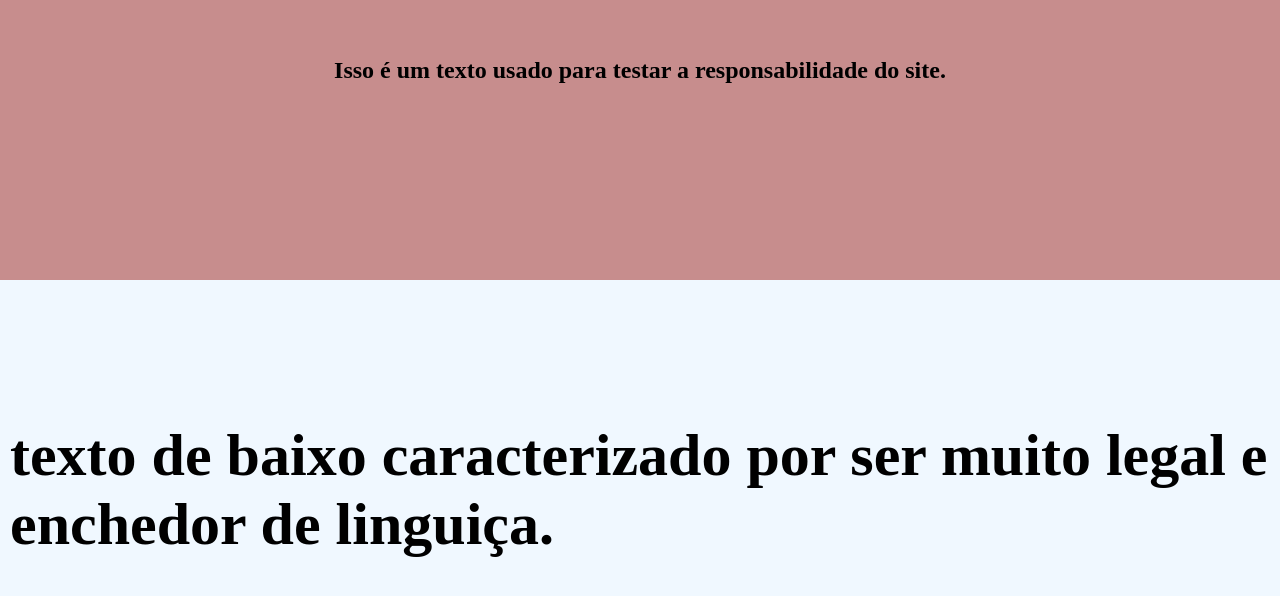
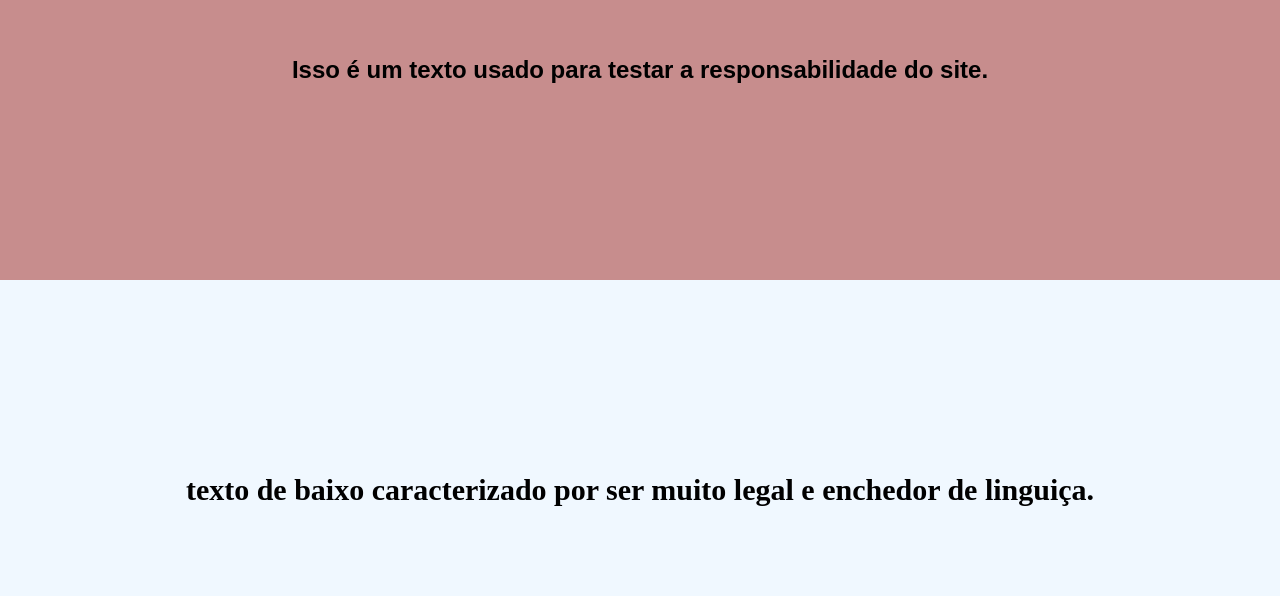
Before and after one commit to joannc07/texto-responsivo, a plain HTML site: page index.html in a window 1280 px wide. Shown: the part 140-736 px from the top of the page. Drawn offline with Linux system fonts and the light colour scheme.

Commit message:
atualização

```diff
--- a/style.css
+++ b/style.css
@@ -22,9 +22,10 @@ section{
 }
 
 .cima h2{
-    font-size: cima(20px,2vw);
+    font-size: cima(10px,1vw);
+    font-family: sans-serif
 }
 
 .baixo h2{
-font-size: min(60px,6vw);
+font-size: min(30px,3vw);
 }
```
